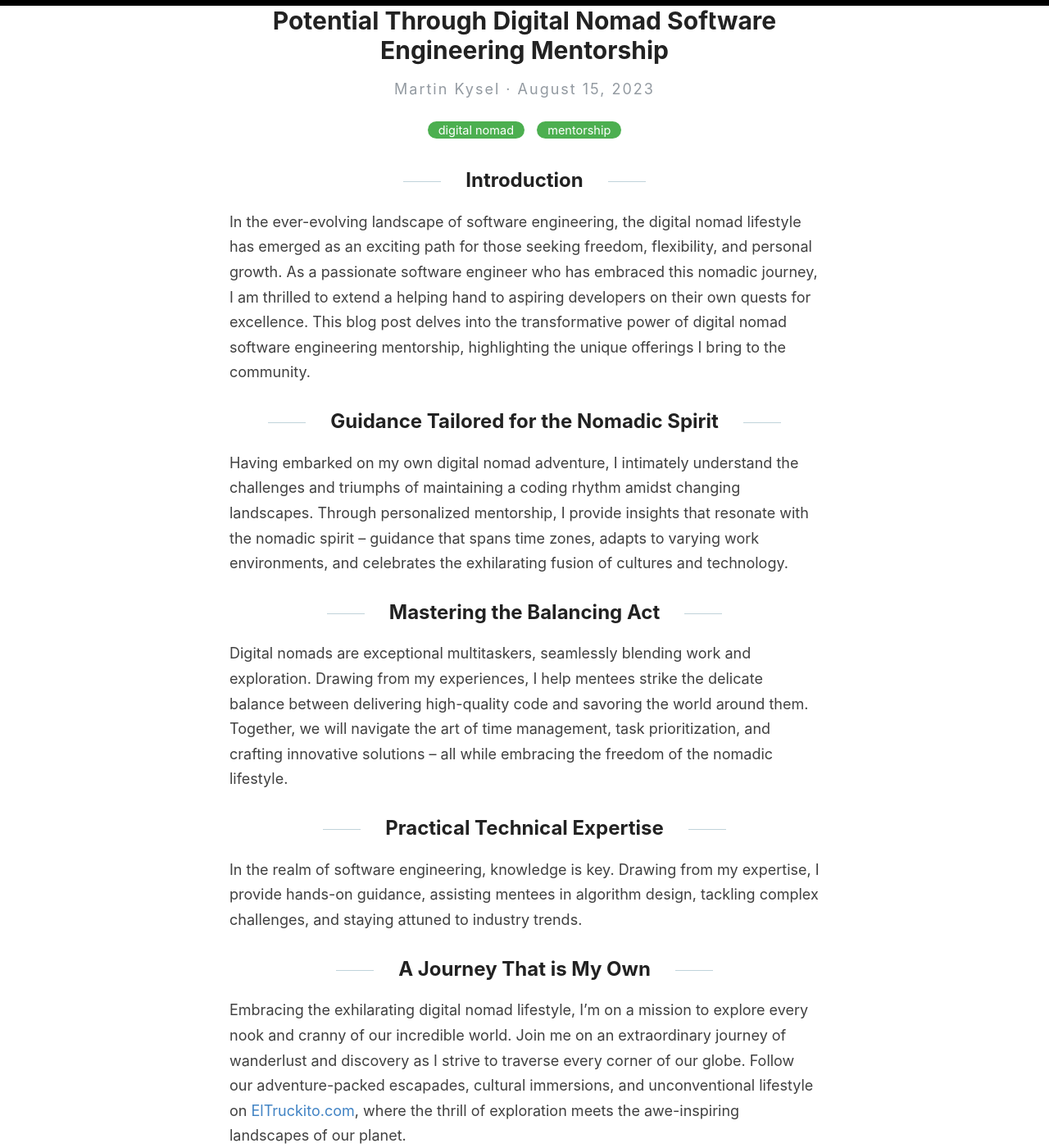
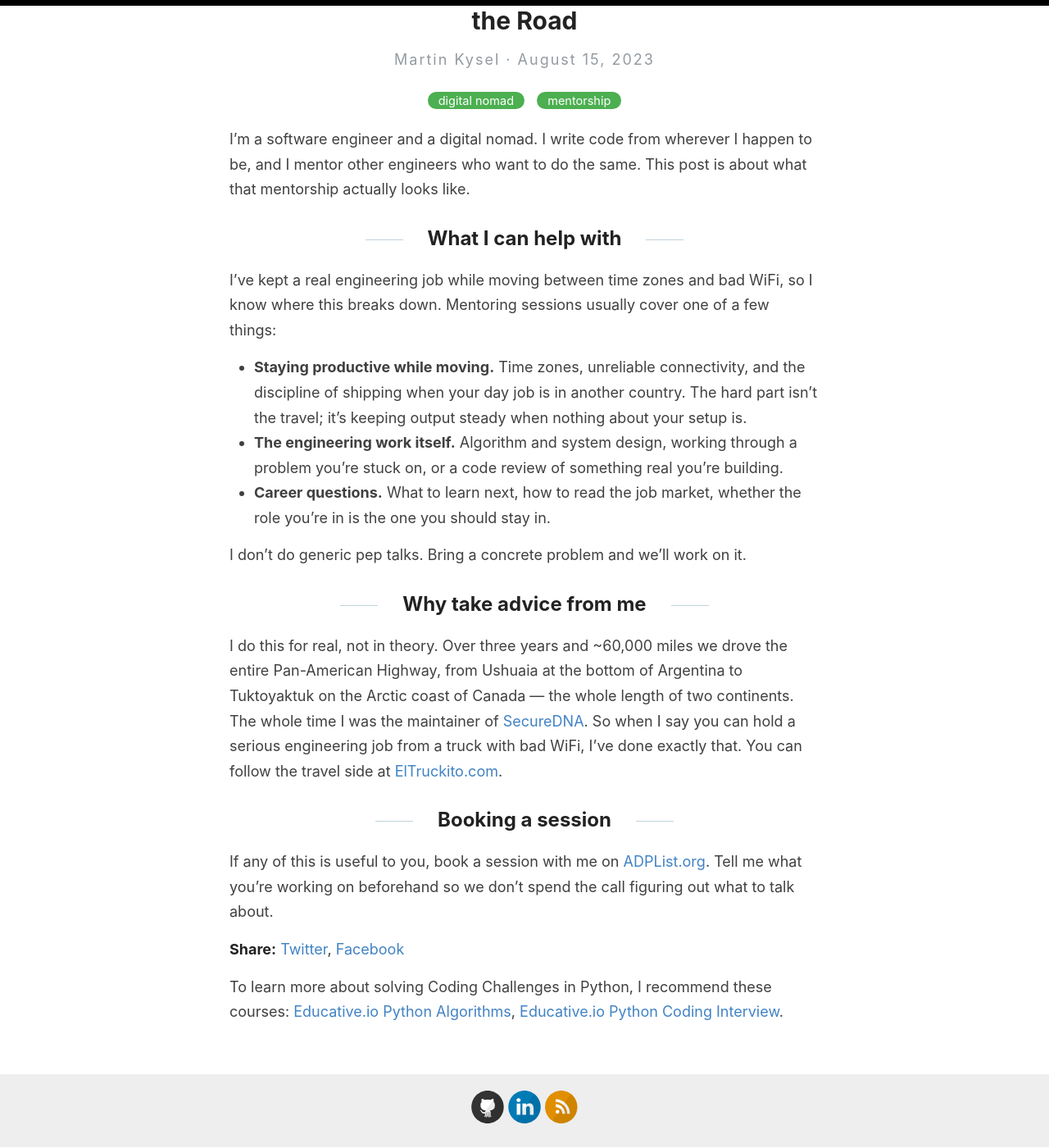
Before and after one commit to mkysel/mkysel.github.io, a Jekyll site: the page built from _posts/2023-08-15-elevating-your-tech-journey.md, in a window 1280 px wide and 1400 px high, scrolled down 223 px. Shown: the whole window at 82% size. Built offline with Jekyll 4.4.1, drawn with Linux system fonts in a browser that asks for light colours; our own code applies the rules of GitHub Pages for plain Markdown files; comment, search, counter and statistics services are not loaded; some of the changed text lies outside the part shown.

Commit message:
Rewrite digital-nomad mentorship post
Trim filler, add concrete detail (Pan-American Highway, SecureDNA),
and retitle to "Mentoring Software Engineers While Living on the Road".

```diff
--- a/_posts/2023-08-15-elevating-your-tech-journey.md
+++ b/_posts/2023-08-15-elevating-your-tech-journey.md
@@ -1,41 +1,33 @@
 ---
-title: "Elevating Your Tech Journey: Unleashing Potential Through Digital Nomad Software Engineering Mentorship"
+title: "Mentoring Software Engineers While Living on the Road"
 date: "2023-08-15"
 categories:
   - "digital nomad"
   - "mentorship"
-excerpt: In the ever-evolving landscape of software engineering, the digital nomad lifestyle has emerged as an exciting path for those seeking freedom, flexibility, and personal growth. As a passionate software engineer who has embraced this nomadic journey, I am thrilled to extend a helping hand to aspiring developers on their own quests for excellence.
+excerpt: I'm a software engineer and a digital nomad. I write code from wherever I happen to be, and I mentor other engineers who want to do the same. This post is about what that mentorship actually looks like.
 ---
 
-## Introduction
-In the ever-evolving landscape of software engineering, the digital nomad lifestyle has emerged as an exciting path for those seeking freedom, flexibility, and personal growth.
-As a passionate software engineer who has embraced this nomadic journey, I am thrilled to extend a helping hand to aspiring developers on their own quests for excellence.
-This blog post delves into the transformative power of digital nomad software engineering mentorship, highlighting the unique offerings I bring to the community.
+I'm a software engineer and a digital nomad.
+I write code from wherever I happen to be, and I mentor other engineers who want to do the same.
+This post is about what that mentorship actually looks like.
 
-## Guidance Tailored for the Nomadic Spirit
-Having embarked on my own digital nomad adventure, I intimately understand the challenges and triumphs of maintaining a coding rhythm amidst changing landscapes.
-Through personalized mentorship, I provide insights that resonate with the nomadic spirit – guidance that spans time zones, adapts to varying work environments, and celebrates the exhilarating fusion of cultures and technology.
+## What I can help with
+I've kept a real engineering job while moving between time zones and bad WiFi, so I know where this breaks down.
+Mentoring sessions usually cover one of a few things:
 
-## Mastering the Balancing Act
-Digital nomads are exceptional multitaskers, seamlessly blending work and exploration.
-Drawing from my experiences, I help mentees strike the delicate balance between delivering high-quality code and savoring the world around them.
-Together, we will navigate the art of time management, task prioritization, and crafting innovative solutions – all while embracing the freedom of the nomadic lifestyle.
+- **Staying productive while moving.** Time zones, unreliable connectivity, and the discipline of shipping when your day job is in another country. The hard part isn't the travel; it's keeping output steady when nothing about your setup is.
+- **The engineering work itself.** Algorithm and system design, working through a problem you're stuck on, or a code review of something real you're building.
+- **Career questions.** What to learn next, how to read the job market, whether the role you're in is the one you should stay in.
 
-## Practical Technical Expertise
-In the realm of software engineering, knowledge is key.
-Drawing from my expertise, I provide hands-on guidance, assisting mentees in algorithm design, tackling complex challenges, and staying attuned to industry trends.
+I don't do generic pep talks. Bring a concrete problem and we'll work on it.
 
-## A Journey That is My Own
-Embracing the exhilarating digital nomad lifestyle, I'm on a mission to explore every nook and cranny of our incredible world.
-Join me on an extraordinary journey of wanderlust and discovery as I strive to traverse every corner of our globe.
-Follow our adventure-packed escapades, cultural immersions, and unconventional lifestyle on [ElTruckito.com](eltruckito.com), where the thrill of exploration meets the awe-inspiring landscapes of our planet.
+## Why take advice from me
+I do this for real, not in theory.
+Over three years and ~60,000 miles we drove the entire Pan-American Highway, from Ushuaia at the bottom of Argentina to Tuktoyaktuk on the Arctic coast of Canada — the whole length of two continents.
+The whole time I was the maintainer of [SecureDNA](https://securedna.org/).
+So when I say you can hold a serious engineering job from a truck with bad WiFi, I've done exactly that.
+You can follow the travel side at [ElTruckito.com](https://eltruckito.com).
 
-## What to do Next?
-Embracing the digital nomad lifestyle while pursuing a career in software engineering is a remarkable journey.
-As a mentor, I am honored to offer my expertise, experiences, and unwavering support to a community of aspiring developers who share this vision.
-Through personalized guidance, a focus on practicality, and a commitment to nurturing both technical and personal growth, I am dedicated to helping digital nomads thrive as they code their way across the globe.
-Together, we embark on a transformative partnership that amplifies potential, sparks innovation, and paves the way for a new era of tech-savvy nomads.
-
-Take the next step by booking a mentorship session with me today!
-Let's collaborate, conquer coding challenges, and craft innovative solutions together.
-Your adventure in tech awaits – book your session now at [ADPList.org](https://adplist.org/mentors/martin-kysel) and let's embark on this exciting journey of growth and discovery!
+## Booking a session
+If any of this is useful to you, book a session with me on [ADPList.org](https://adplist.org/mentors/martin-kysel).
+Tell me what you're working on beforehand so we don't spend the call figuring out what to talk about.
```
